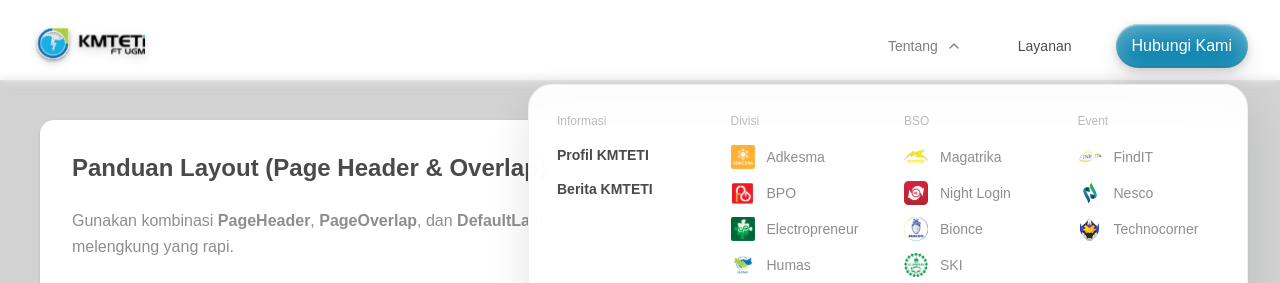
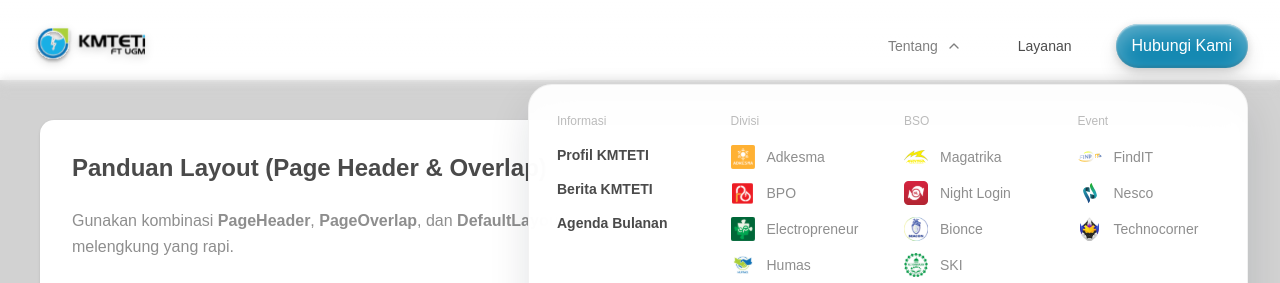
Before and after one commit to kmteti/website-bergelora, a Next.js app: page /playground in a window 1280 px wide. Both pictures are taken after a click on the button "Tentang". Shown: the top 283 px of the page. Built offline with nearby package versions, Linux system fonts and the light colour scheme; a web font is replaced by a local one.

Commit message:
feat(navbar): add Agenda Bulanan (/kalender) link to Tentang dropdown menu

```diff
--- a/src/components/layout/navbar/Navbar.tsx
+++ b/src/components/layout/navbar/Navbar.tsx
@@ -22,7 +22,8 @@ type NavLink = {
 
 const tentangLinks: NavLink[] = [
   { label: 'Profil KMTETI', href: '/tentang/profil' },
-  { label: 'KMTETI News', href: '/tentang/berita' },
+  { label: 'Berita KMTETI', href: '/tentang/berita' },
+  { label: 'Agenda Bulanan', href: '/kalender' },
 ]
 
 const megaMenuData = {
@@ -265,18 +266,15 @@ export function Navbar() {
                   Informasi
                 </h3>
                 <div className="flex flex-col gap-3.5">
-                  <Link
-                    href="/tentang/profil"
-                    className="text-sm font-bold text-neutral-900 transition-colors hover:text-primary-500"
-                  >
-                    Profil KMTETI
-                  </Link>
-                  <Link
-                    href="/tentang/berita"
-                    className="text-sm font-bold text-neutral-900 transition-colors hover:text-primary-500"
-                  >
-                    Berita KMTETI
-                  </Link>
+                  {tentangLinks.map((item) => (
+                    <Link
+                      key={item.href}
+                      href={item.href}
+                      className="text-sm font-bold text-neutral-900 transition-colors hover:text-primary-500"
+                    >
+                      {item.label}
+                    </Link>
+                  ))}
                 </div>
               </div>
               {/* Divisi */}
```
